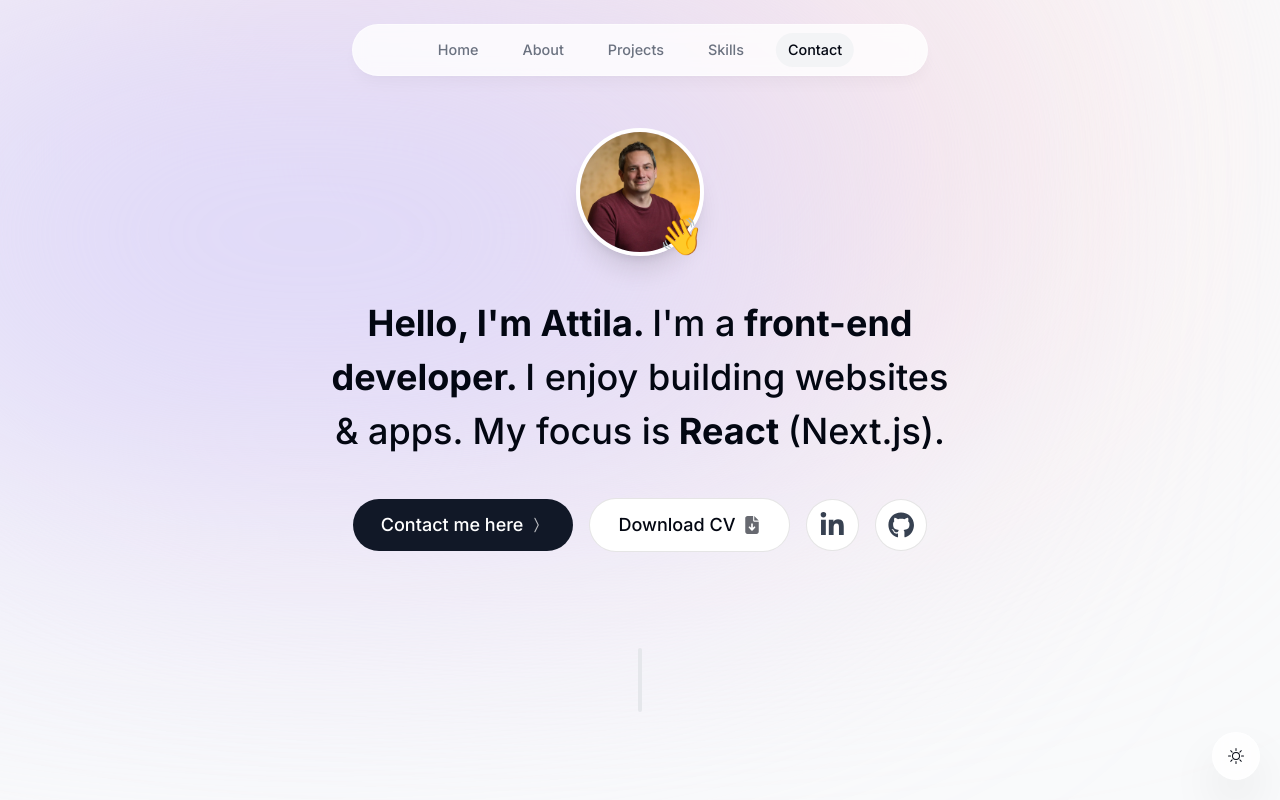
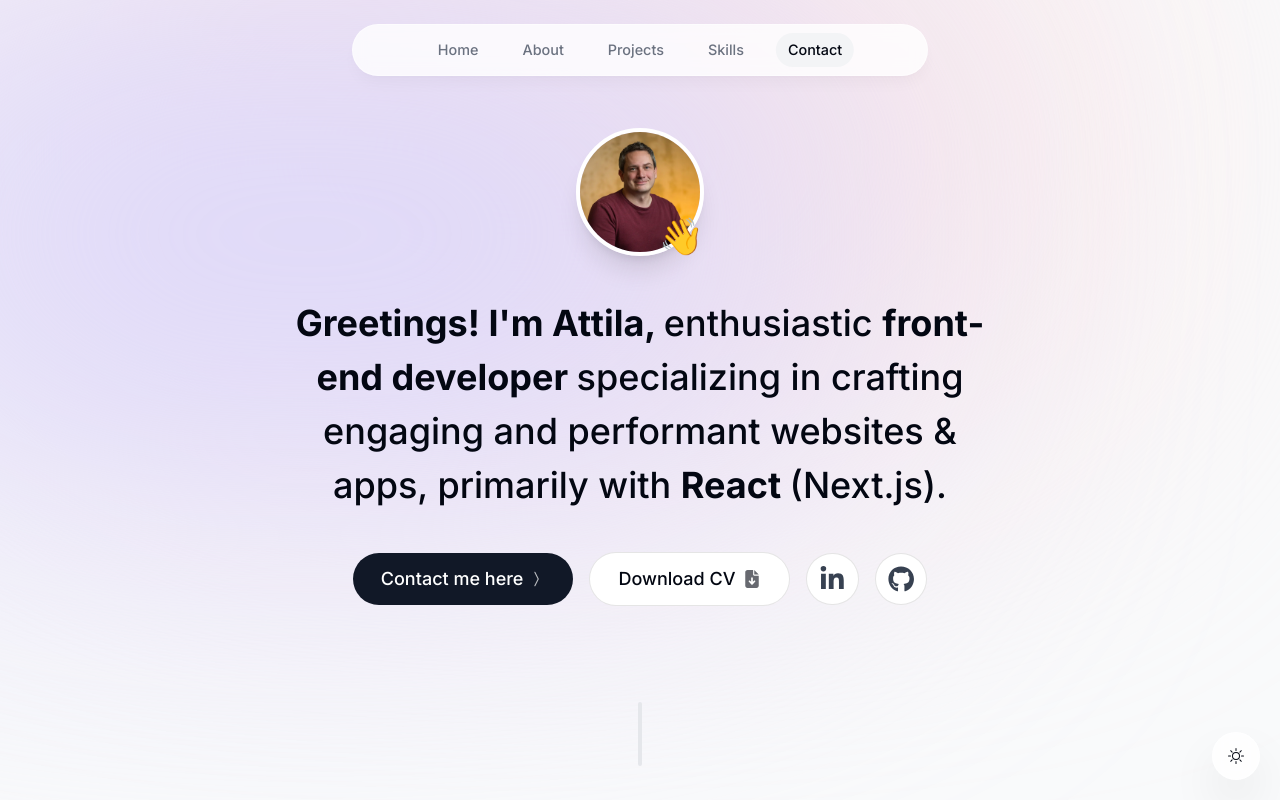
Before and after one commit to attila-huszar/portfolio-v2, a Next.js app: page / in a window 1280 px wide. Shown: the top 800 px of the page. Built offline with nearby package versions, Linux system fonts and the light colour scheme; no server answers.

Commit message:
upd intro

```diff
--- a/components/intro.tsx
+++ b/components/intro.tsx
@@ -55,11 +55,10 @@ export default function Intro() {
         className="my-10 text-balance px-4 text-2xl font-medium !leading-[1.5] sm:text-4xl"
         initial={{ opacity: 0, y: 100 }}
         animate={{ opacity: 1, y: 0 }}>
-        <span className="font-bold">Hello, I&apos;m Attila. </span>I&apos;m a
-        <span className="font-bold"> front-end developer. </span>I enjoy
-        building websites & apps. My focus is
-        <span className="font-bold"> React </span>
-        (Next.js).
+        <span className="font-bold">Greetings! I&apos;m Attila, </span>
+        enthusiastic <span className="font-bold">front-end developer </span>
+        specializing in crafting engaging and performant websites & apps,
+        primarily with <span className="font-bold">React </span>(Next.js).
       </motion.h1>
 
       <motion.div
```
